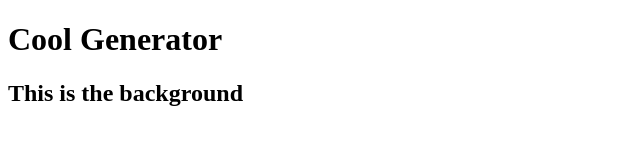
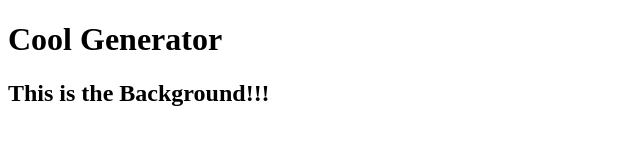
Before and after one commit to davidpedrero/Background-generator, a plain HTML site: page index.html in a window 1280 px wide. Shown: the full height of the page, 0-640 px from the left. Drawn offline with Linux system fonts and the light colour scheme.

Commit message:
add exclamation

```diff
--- a/index.html
+++ b/index.html
@@ -7,6 +7,6 @@
 </head>
 <body>
   <h1>Cool Generator</h1>
-  <h2>This is the background</h2>
+  <h2>This is the Background!!!</h2>
 </body>
 </html>
--- a/style.css
+++ /dev/null
@@ -1 +0,0 @@
-background-color: :read-only
```
